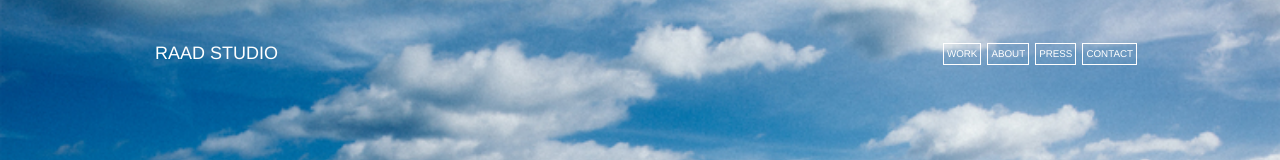
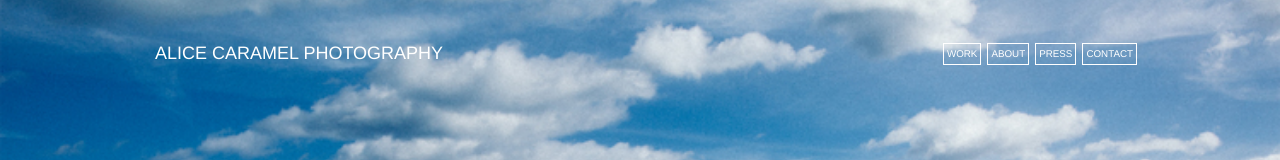
Before and after one commit to alicecaramelnyc/MMP240-vm, a plain HTML site: page index.html in a window 1280 px wide. Shown: the top 160 px of the page. Drawn offline with nearby package versions, Linux system fonts and the light colour scheme.

Commit message:
CHANGES IN NAMEs

```diff
--- a/index.html
+++ b/index.html
@@ -8,7 +8,7 @@
             <!--Get physical width of the movile device-->
             <meta name="viewport" content="width=device-width, initial-scale=1">
             <!--Name of your website displayed on the browser tab-->
-            <title>MMP240demo</title>
+            <title>ALICE CARAMEL PHOTOGRAPHY</title>
             <!-- Latest compiled and minified CSS -->
             <link rel="stylesheet" href="https://maxcdn.bootstrapcdn.com/bootstrap/3.3.2/css/bootstrap.min.css">
             <!-- custom css -->
@@ -32,7 +32,7 @@
         <span class="icon-bar"></span>
         <span class="icon-bar"></span>
       </button>
-      <a class="navbar-brand" href="#">RAAD STUDIO</a>
+      <a class="navbar-brand" href="#">ALICE CARAMEL PHOTOGRAPHY</a>
     </div>
 
     <!-- Collect the nav links, forms, and other content for toggling -->
```
